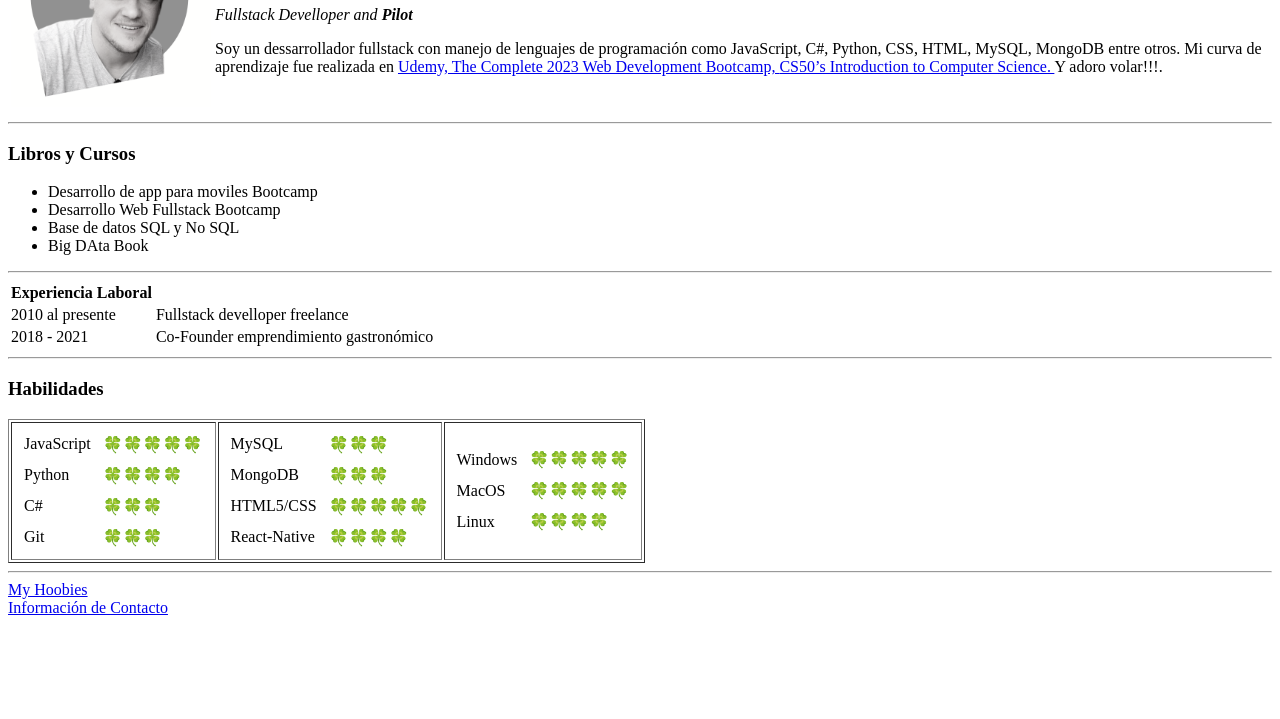
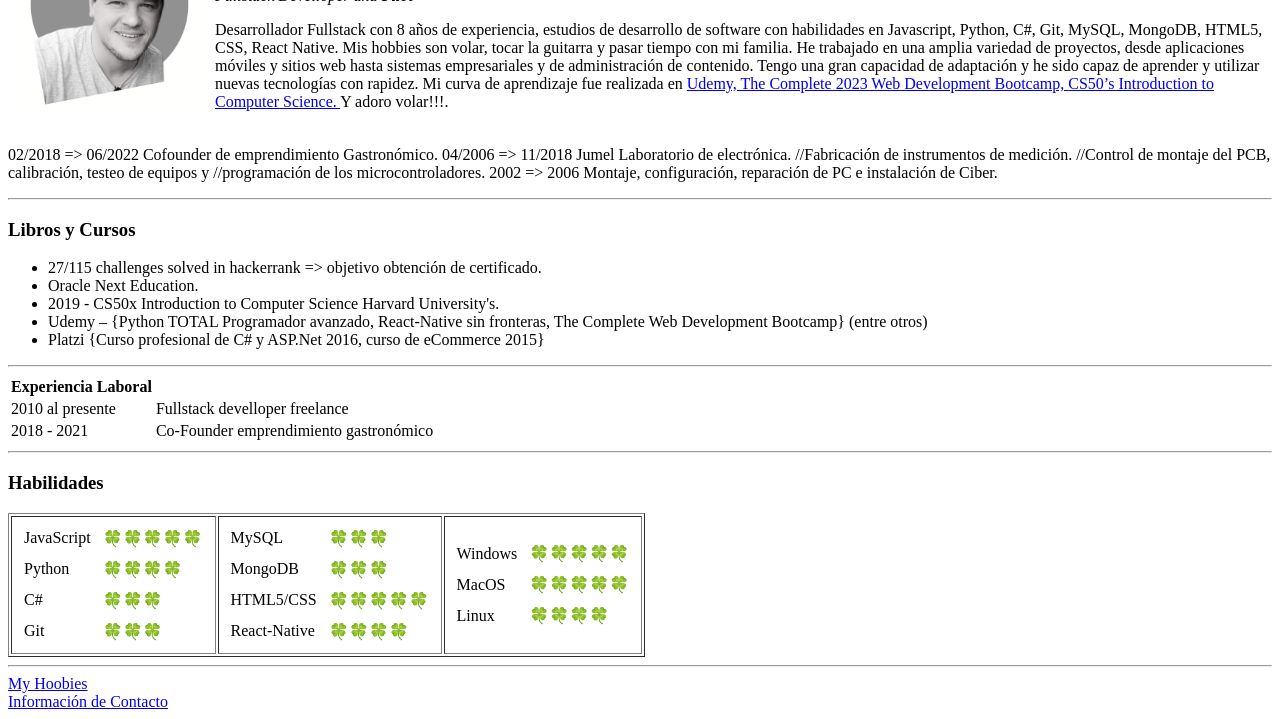
Before and after one commit to S4kred/cv, a plain HTML site: page index.html in a window 1280 px wide. Shown: the part 104-823 px from the top of the page. Before the commit the page ends 800 px from the top, so only its background shows below. Drawn offline with Linux system fonts and the light colour scheme.

Commit message:
Update datos

```diff
--- a/index.html
+++ b/index.html
@@ -10,20 +10,33 @@
         <td><h1>Paulo Federico Kelly</h1>
             <p><em>Fullstack Develloper and <strong>Pilot</strong></em></p>
             <p>
-                Soy un dessarrollador fullstack con manejo de lenguajes de programación como JavaScript, C#, Python, CSS, HTML, MySQL, MongoDB entre otros.
+                Desarrollador Fullstack con 8 años de experiencia, estudios de desarrollo de software
+                con habilidades en Javascript, Python, C#, Git, MySQL, MongoDB, HTML5, CSS, React Native.
+                Mis hobbies son volar, tocar la guitarra y pasar tiempo con mi familia.
+                He trabajado en una amplia variedad de proyectos, desde aplicaciones móviles y sitios web
+                hasta sistemas empresariales y de administración de contenido.
+                Tengo una gran capacidad de adaptación y he sido capaz de aprender y utilizar nuevas
+                tecnologías con rapidez.
                 Mi curva de aprendizaje fue realizada en <a href="https://www.udemy.com/course/the-complete-web-development-bootcamp/">Udemy, The Complete 2023 Web Development Bootcamp, </a>
                 <a href="https://cs50.harvard.edu/x/2023/weeks/0/">CS50’s Introduction to Computer Science. </a> Y adoro volar!!!.
             </p></td>
     </table>
-
+    <p> 02/2018 => 06/2022 Cofounder de emprendimiento Gastronómico.
+        04/2006 => 11/2018 Jumel Laboratorio de electrónica.
+                           //Fabricación de instrumentos de medición.
+                           //Control de montaje del PCB, calibración, testeo de equipos y
+                                      //programación de los microcontroladores.
+        2002 => 2006 Montaje, configuración, reparación de PC e instalación de Ciber.</p>
 
     <hr>
     <h3>Libros y Cursos</h3>
     <ul>
-        <li>Desarrollo de app para moviles Bootcamp</li>
-        <li>Desarrollo Web Fullstack Bootcamp</li>
-        <li>Base de datos SQL y No SQL</li>
-        <li>Big DAta Book</li>
+        <li>27/115 challenges solved in hackerrank => objetivo obtención de certificado.</li>
+        <li>Oracle Next Education.</li>
+        <li>2019 - CS50x Introduction to Computer Science Harvard University's.</li>
+        <li>Udemy – {Python TOTAL Programador avanzado, React-Native sin fronteras,
+		    The Complete Web Development Bootcamp} (entre otros)</li>
+        <li>Platzi {Curso profesional de C# y ASP.Net 2016, curso de eCommerce 2015}</li>
     </ul>
     <hr>
     <table>
```
